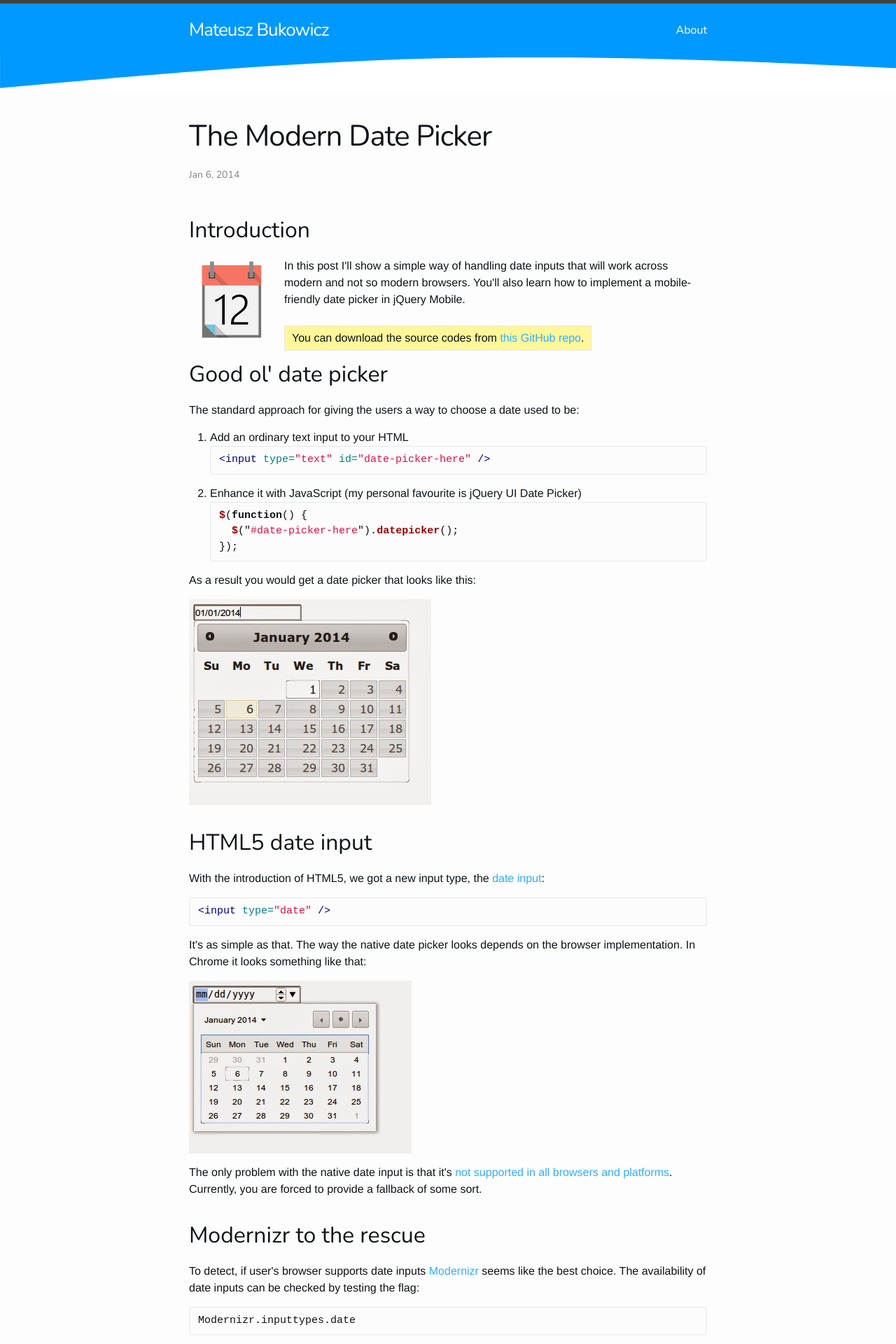
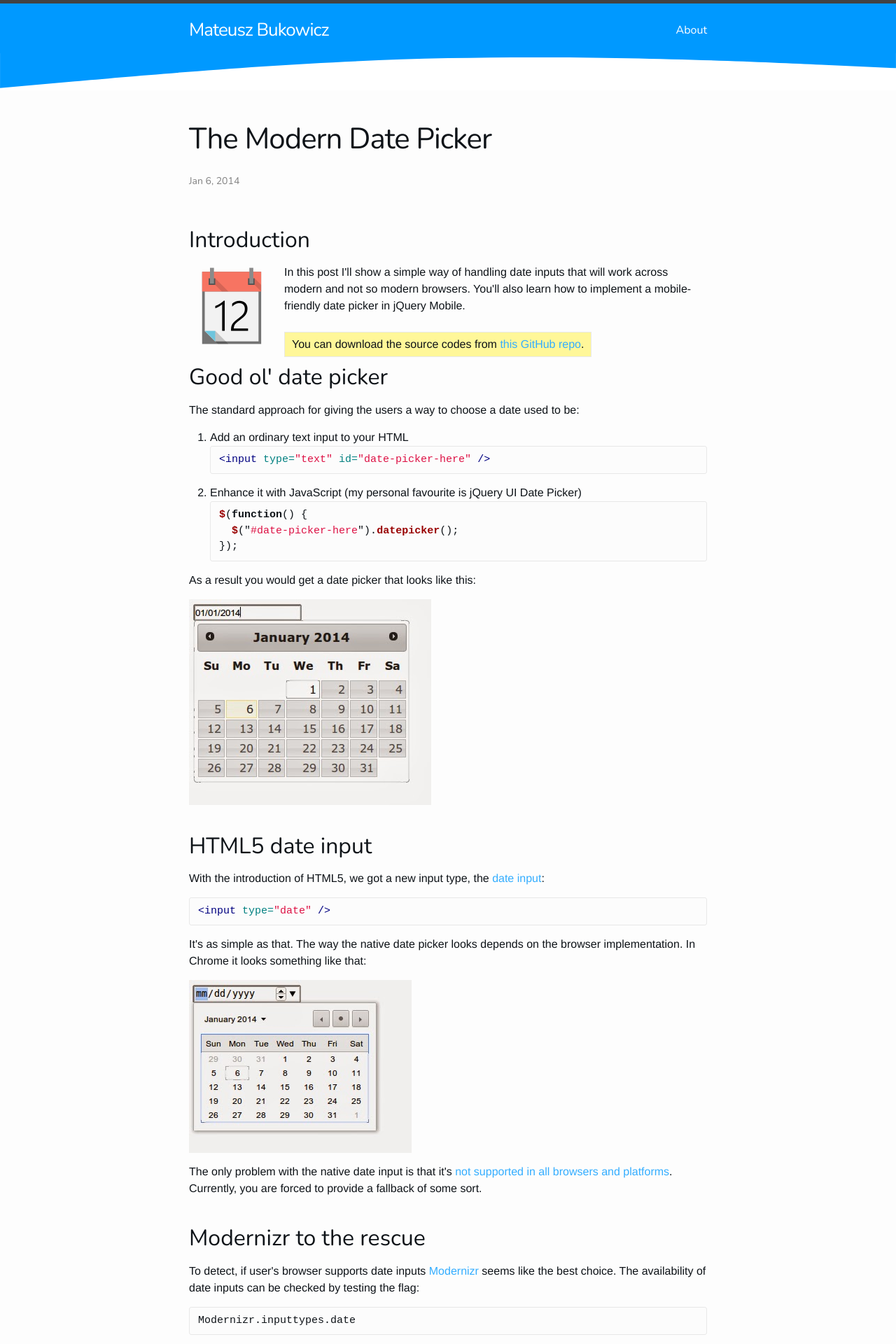
Before and after one commit to mbukowicz/mbukowicz.github.io, a Jekyll site: the page built from _posts/2014-01-06-the-modern-date-picker.md, in a window 1280 px wide. Shown: the top 1920 px of the page at 70% size. Built offline with Jekyll 4.4.1, drawn with Linux system fonts in a browser that asks for light colours.

Commit message:
Add another set of small improvements to UI

```diff
--- a/css/main.scss
+++ b/css/main.scss
@@ -125,8 +125,13 @@
   margin-top: 15px;
 }
 
+.post-title {
+  line-height: 1.2;
+}
+
 .post-content h2 {
-  margin-top: 30px;
+  margin-top: 40px;
+  line-height: 1.2;
 }
 
 .post-meta {
@@ -148,7 +153,7 @@
   .site-title {
     font-size: 22px;
   }
-  .post-meta {
+  .post-list .post-meta {
     margin-top: 10px;
   }
   .post-link {
@@ -161,6 +166,9 @@
   .footer-col:first-child {
     margin-bottom: 40px;
   }
+  .site-header .wrapper {
+    padding-bottom: 10px;
+  }
 }
 
 .rounded {
```
